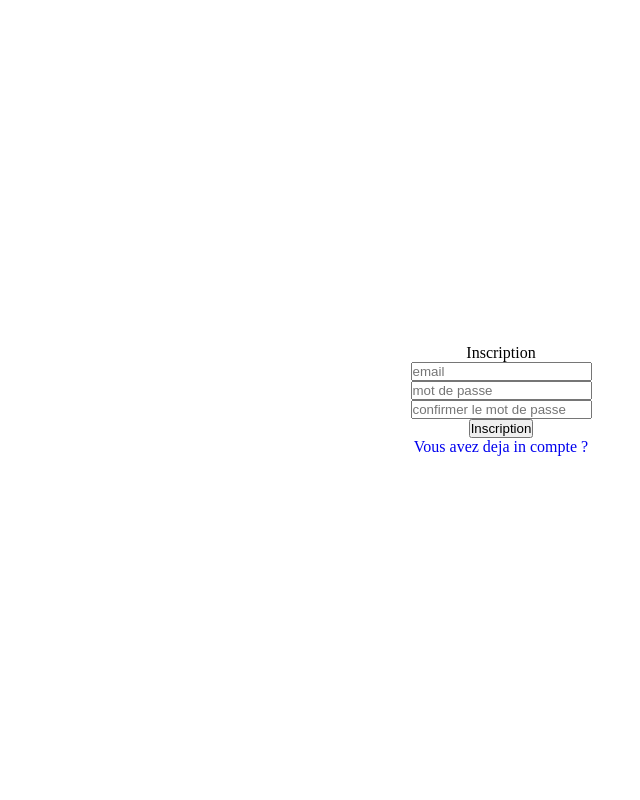
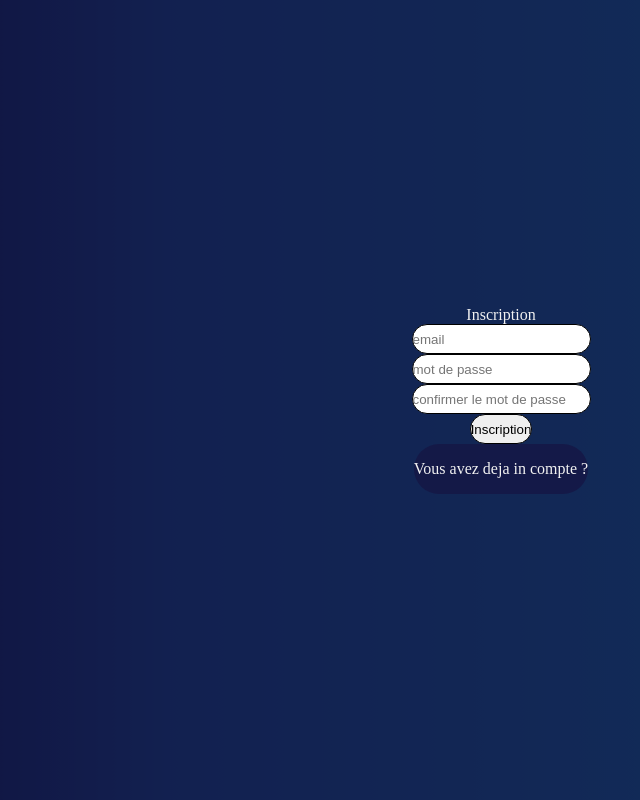
Before and after one commit to DimDev-dev/covoiturage, a Next.js app: page /signup in a window 1280 px wide. Shown: the whole page, without its empty margins (139-779 px from the left). Built offline with nearby package versions, Linux system fonts and the light colour scheme.

Commit message:
ajout de style basique sur les Form

```diff
--- a/app/assset/form.css
+++ b/app/assset/form.css
@@ -6,5 +6,24 @@
         justify-content: center;
         align-items: center;
         height: 100vh;
+        background-color:  rgba(22, 22, 68, 0.77);
+        color: #f1f1f1;
+}
 
+.formulaire input {
+        border-radius: 50px;
+        height: 30px;
+        border: 1px solid black;
 }
+
+.formulaire a {
+        width: auto;
+        background-color:  rgba(22, 22, 68, 0.77);
+        color: #f1f1f1;
+        height: 50px;
+        border-radius: 50px;
+        display: flex;
+        flex-direction: column;
+        justify-content: center;
+        align-items: center;
+}
--- a/app/assset/globals.css
+++ b/app/assset/globals.css
@@ -10,4 +10,6 @@
 body {
   height: 100vh;
   width: 100%;
+  background: rgb(2,0,36);
+background: linear-gradient(90deg, rgba(2,0,36,1) 0%, rgba(9,71,121,1) 24%, rgba(4,154,185,1) 100%);
 }
--- a/app/assset/home.css
+++ b/app/assset/home.css
@@ -6,3 +6,17 @@
     align-items: center;
     height: 100vh;
 }
+a{
+    background-color:  rgba(22, 22, 68, 0.77);
+    color: #f1f1f1;
+    height: 50px;
+    width: 100px;
+    border-radius: 50px;
+    text-align: center;
+    padding: 0%;
+    display: flex;
+    flex-direction: column;
+    justify-content: center;
+    align-items: center;
+    padding:5px;
+}
```
